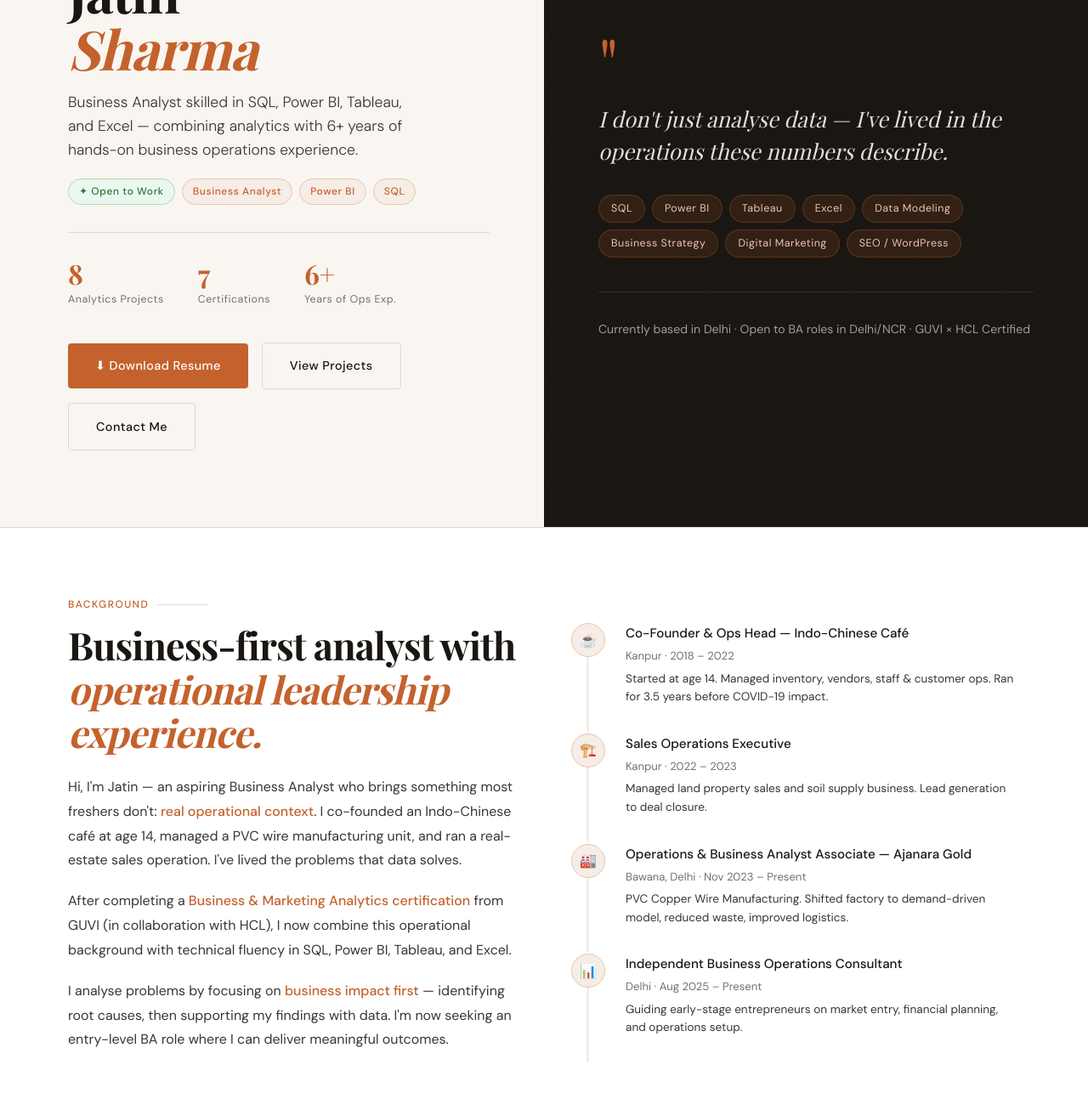
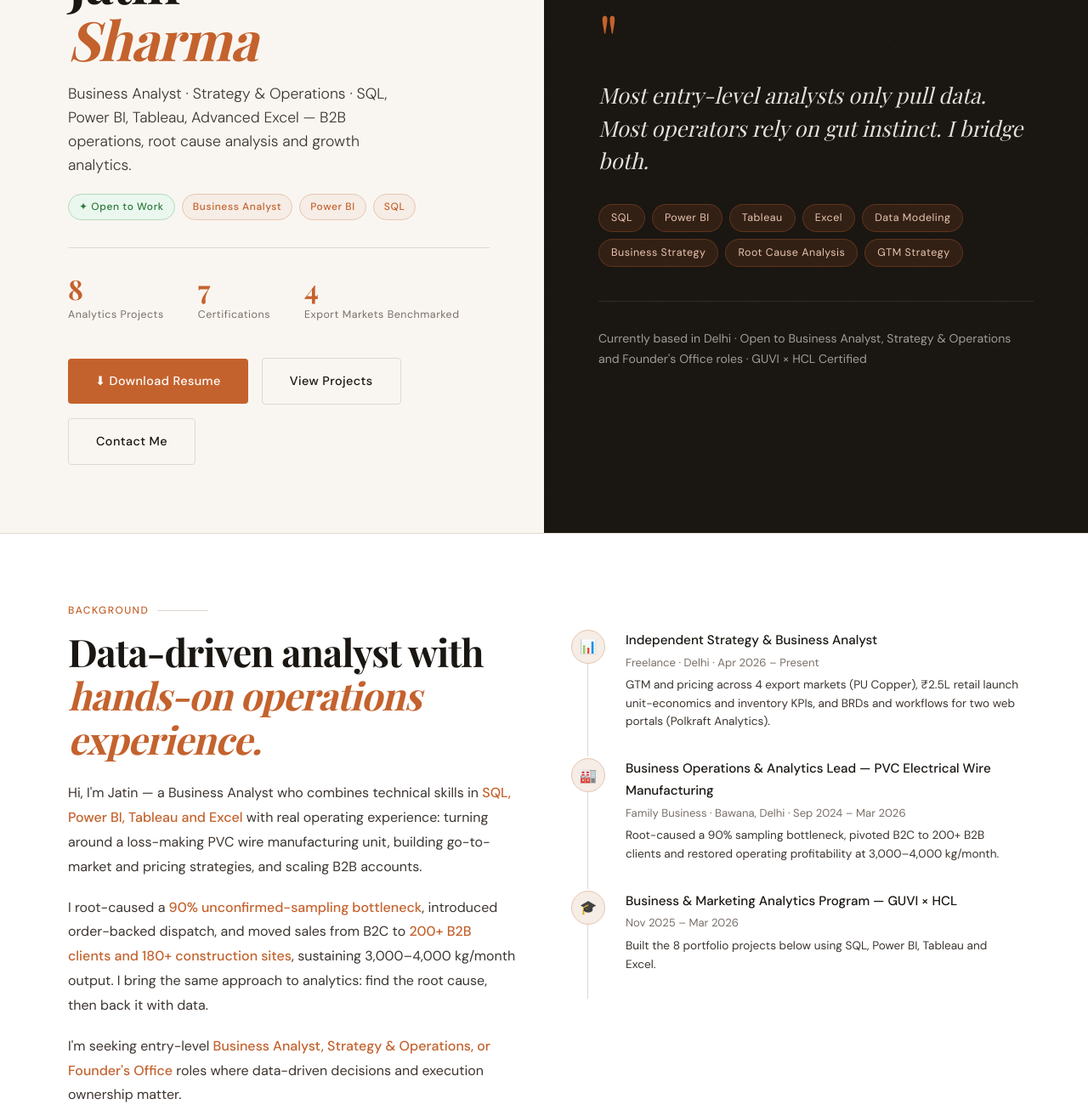
Before and after one commit to Jatin-Sharma-BA/portfolio, a plain HTML site: page index.html in a window 1280 px wide. Shown: the part 180-1486 px from the top of the page at 85% size. Drawn offline with nearby package versions, Linux system fonts and the light colour scheme.

Commit message:
Update index.html

```diff
--- a/index.html
+++ b/index.html
@@ -4,7 +4,7 @@
 <meta charset="UTF-8">
 <meta name="viewport" content="width=device-width, initial-scale=1.0">
 <title>Jatin Sharma | Business Analyst Portfolio</title>
-<meta name="description" content="Jatin Sharma - Business Analyst Portfolio specializing in SQL, Power BI, Tableau, Excel and Business Intelligence Projects">
+<meta name="description" content="Jatin Sharma - Business Analyst | Strategy &amp; Operations | SQL, Power BI, Tableau, Advanced Excel, Root Cause Analysis and Growth Analytics">
 <link rel="icon" href="favicon.jpeg" type="image/jpeg">
 <link href="https://fonts.googleapis.com/css2?family=Playfair+Display:wght@400;500;700&family=DM+Sans:wght@300;400;500&display=swap" rel="stylesheet">
 <style>
@@ -229,7 +229,7 @@
     <div class="hero-tag">Business Analyst · Delhi, India</div>
     <h1 class="hero-name">Jatin<br><em>Sharma</em></h1>
     <!-- Updated subtitle (#3) -->
-    <p class="hero-sub">Business Analyst skilled in SQL, Power BI, Tableau, and Excel — combining analytics with 6+ years of hands-on business operations experience.</p>
+    <p class="hero-sub">Business Analyst · Strategy &amp; Operations · SQL, Power BI, Tableau, Advanced Excel — B2B operations, root cause analysis and growth analytics.</p>
     <!-- Badges (#11) -->
     <div class="hero-badges">
       <span class="badge-open">✦ Open to Work</span>
@@ -240,7 +240,7 @@
     <div class="hero-stats">
       <div><div class="hero-stat-num">8</div><div class="hero-stat-label">Analytics Projects</div></div>
       <div><div class="hero-stat-num">7</div><div class="hero-stat-label">Certifications</div></div>
-      <div><div class="hero-stat-num">6+</div><div class="hero-stat-label">Years of Ops Exp.</div></div>
+      <div><div class="hero-stat-num">4</div><div class="hero-stat-label">Export Markets Benchmarked</div></div>
     </div>
     <!-- CTA with Resume Download (#2) -->
     <div class="hero-cta">
@@ -250,14 +250,14 @@
     </div>
   </div>
   <div class="hero-right">
-    <p class="hero-quote">I don't just analyse data — I've lived in the operations these numbers describe.</p>
+    <p class="hero-quote">Most entry-level analysts only pull data. Most operators rely on gut instinct. I bridge both.</p>
     <div class="hero-skills-list">
       <span class="skill-chip">SQL</span><span class="skill-chip">Power BI</span>
       <span class="skill-chip">Tableau</span><span class="skill-chip">Excel</span>
       <span class="skill-chip">Data Modeling</span><span class="skill-chip">Business Strategy</span>
-      <span class="skill-chip">Digital Marketing</span><span class="skill-chip">SEO / WordPress</span>
+      <span class="skill-chip">Root Cause Analysis</span><span class="skill-chip">GTM Strategy</span>
     </div>
-    <p class="hero-about-mini">Currently based in Delhi · Open to BA roles in Delhi/NCR · GUVI × HCL Certified</p>
+    <p class="hero-about-mini">Currently based in Delhi · Open to Business Analyst, Strategy &amp; Operations and Founder's Office roles · GUVI × HCL Certified</p>
   </div>
 </section>
 
@@ -267,43 +267,34 @@
   <div class="about-grid">
     <div class="about-text reveal">
       <!-- Updated tagline (#15) -->
-      <h2 class="section-title" style="margin-bottom:1.5rem;">Business-first analyst with<br><em style="font-style:italic; color:var(--accent);">operational leadership experience.</em></h2>
-      <p>Hi, I'm Jatin — an aspiring Business Analyst who brings something most freshers don't: <strong>real operational context</strong>. I co-founded an Indo-Chinese café at age 14, managed a PVC wire manufacturing unit, and ran a real-estate sales operation. I've lived the problems that data solves.</p>
-      <p>After completing a <strong>Business & Marketing Analytics certification</strong> from GUVI (in collaboration with HCL), I now combine this operational background with technical fluency in SQL, Power BI, Tableau, and Excel.</p>
-      <p>I analyse problems by focusing on <strong>business impact first</strong> — identifying root causes, then supporting my findings with data. I'm now seeking an entry-level BA role where I can deliver meaningful outcomes.</p>
+      <h2 class="section-title" style="margin-bottom:1.5rem;">Data-driven analyst with<br><em style="font-style:italic; color:var(--accent);">hands-on operations experience.</em></h2>
+      <p>Hi, I'm Jatin — a Business Analyst who combines technical skills in <strong>SQL, Power BI, Tableau and Excel</strong> with real operating experience: turning around a loss-making PVC wire manufacturing unit, building go-to-market and pricing strategies, and scaling B2B accounts.</p>
+      <p>I root-caused a <strong>90% unconfirmed-sampling bottleneck</strong>, introduced order-backed dispatch, and moved sales from B2C to <strong>200+ B2B clients and 180+ construction sites</strong>, sustaining 3,000–4,000 kg/month output. I bring the same approach to analytics: find the root cause, then back it with data.</p>
+      <p>I'm seeking entry-level <strong>Business Analyst, Strategy &amp; Operations, or Founder's Office</strong> roles where data-driven decisions and execution ownership matter.</p>
     </div>
     <div class="about-right reveal">
       <div class="timeline-item">
-        <div class="timeline-icon">☕</div>
+        <div class="timeline-icon">📊</div>
         <div class="timeline-content">
-          <div class="timeline-title">Co-Founder & Ops Head — Indo-Chinese Café</div>
-          <div class="timeline-sub">Kanpur · 2018 – 2022</div>
-          <div class="timeline-desc">Started at age 14. Managed inventory, vendors, staff & customer ops. Ran for 3.5 years before COVID-19 impact.</div>
-        </div>
-      </div>
-      <div class="timeline-item">
-        <div class="timeline-icon">🏗️</div>
-        <div class="timeline-content">
-          <div class="timeline-title">Sales Operations Executive</div>
-          <div class="timeline-sub">Kanpur · 2022 – 2023</div>
-          <div class="timeline-desc">Managed land property sales and soil supply business. Lead generation to deal closure.</div>
+          <div class="timeline-title">Independent Strategy &amp; Business Analyst</div>
+          <div class="timeline-sub">Freelance · Delhi · Apr 2026 – Present</div>
+          <div class="timeline-desc">GTM and pricing across 4 export markets (PU Copper), ₹2.5L retail launch unit-economics and inventory KPIs, and BRDs and workflows for two web portals (Polkraft Analytics).</div>
         </div>
       </div>
       <div class="timeline-item">
         <div class="timeline-icon">🏭</div>
         <div class="timeline-content">
-          <div class="timeline-title">Operations & Business Analyst Associate — Ajanara Gold</div>
-          <div class="timeline-sub">Bawana, Delhi · Nov 2023 – Present</div>
-          <div class="timeline-desc">PVC Copper Wire Manufacturing. Shifted factory to demand-driven model, reduced waste, improved logistics.</div>
+          <div class="timeline-title">Business Operations &amp; Analytics Lead — PVC Electrical Wire Manufacturing</div>
+          <div class="timeline-sub">Family Business · Bawana, Delhi · Sep 2024 – Mar 2026</div>
+          <div class="timeline-desc">Root-caused a 90% sampling bottleneck, pivoted B2C to 200+ B2B clients and restored operating profitability at 3,000–4,000 kg/month.</div>
         </div>
       </div>
       <div class="timeline-item" style="margin-bottom:0;">
-        <div class="timeline-icon">📊</div>
+        <div class="timeline-icon">🎓</div>
         <div class="timeline-content">
-          <!-- Updated title (#1) -->
-          <div class="timeline-title">Independent Business Operations Consultant</div>
-          <div class="timeline-sub">Delhi · Aug 2025 – Present</div>
-          <div class="timeline-desc">Guiding early-stage entrepreneurs on market entry, financial planning, and operations setup.</div>
+          <div class="timeline-title">Business &amp; Marketing Analytics Program — GUVI × HCL</div>
+          <div class="timeline-sub">Nov 2025 – Mar 2026</div>
+          <div class="timeline-desc">Built the 8 portfolio projects below using SQL, Power BI, Tableau and Excel.</div>
         </div>
       </div>
     </div>
@@ -483,11 +474,11 @@
       <div class="skill-item"><div class="skill-dot"></div><span class="skill-name">Campaign Analysis</span></div>
     </div>
     <div class="skill-group reveal">
-      <div class="skill-group-title">Business & Digital</div>
-      <div class="skill-item"><div class="skill-dot"></div><span class="skill-name">SEO Auditing</span></div>
-      <div class="skill-item"><div class="skill-dot"></div><span class="skill-name">WordPress / CMS</span></div>
-      <div class="skill-item"><div class="skill-dot"></div><span class="skill-name">Digital Marketing</span></div>
-      <div class="skill-item"><div class="skill-dot"></div><span class="skill-name">Business Strategy</span></div>
+      <div class="skill-group-title">Business &amp; Strategy</div>
+      <div class="skill-item"><div class="skill-dot"></div><span class="skill-name">Root Cause Analysis</span></div>
+      <div class="skill-item"><div class="skill-dot"></div><span class="skill-name">BRD / FRD &amp; Process Mapping</span></div>
+      <div class="skill-item"><div class="skill-dot"></div><span class="skill-name">KPI / OKR Governance</span></div>
+      <div class="skill-item"><div class="skill-dot"></div><span class="skill-name">GTM &amp; Pricing Strategy</span></div>
       <div class="skill-item"><div class="skill-dot"></div><span class="skill-name">B2B Operations</span></div>
     </div>
   </div>
@@ -517,17 +508,17 @@
     <div class="contact-left">
       <div class="section-label">Get In Touch</div>
       <h2 class="contact-title">Let's work<br>together.</h2>
-      <p class="contact-sub">Open to Business Analyst roles in Delhi / NCR.</p>
+      <p class="contact-sub">Open to Business Analyst, Strategy &amp; Operations and Founder's Office roles.</p>
     </div>
     <div class="contact-details">
-      <a href="tel:9369946715" class="contact-item">
-        <div class="contact-item-icon">📞</div>+91 93699 46715
+      <a href="tel:9517340696" class="contact-item">
+        <div class="contact-item-icon">📞</div>+91 95173 40696
       </a>
-      <a href="mailto:sharmajatin9369@gmail.com" class="contact-item">
-        <div class="contact-item-icon">✉️</div>sharmajatin9369@gmail.com
+      <a href="mailto:analytics.jatin@gmail.com" class="contact-item">
+        <div class="contact-item-icon">✉️</div>analytics.jatin@gmail.com
       </a>
-      <a href="https://www.linkedin.com/in/jatin-sharmaa3b90a3b5" target="_blank" class="contact-item">
-        <div class="contact-item-icon">💼</div>linkedin.com/in/jatin-sharmaa3b90a3b5
+      <a href="https://www.linkedin.com/in/jatin-sharma-13854b444" target="_blank" class="contact-item">
+        <div class="contact-item-icon">💼</div>linkedin.com/in/jatin-sharma-13854b444
       </a>
       <!-- GitHub (#3) -->
       <a href="https://github.com/Jatin-Sharma-BA" target="_blank" class="contact-item">
```
